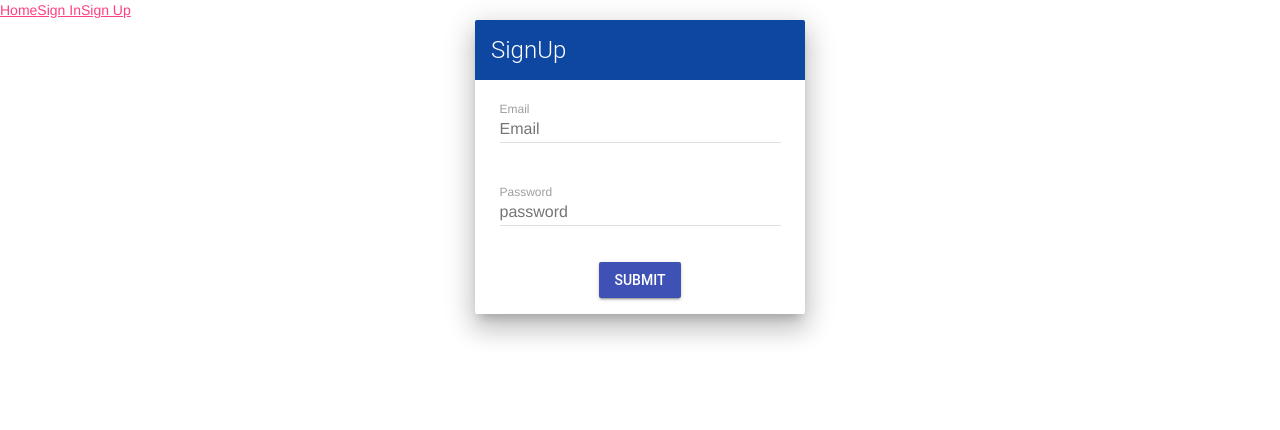
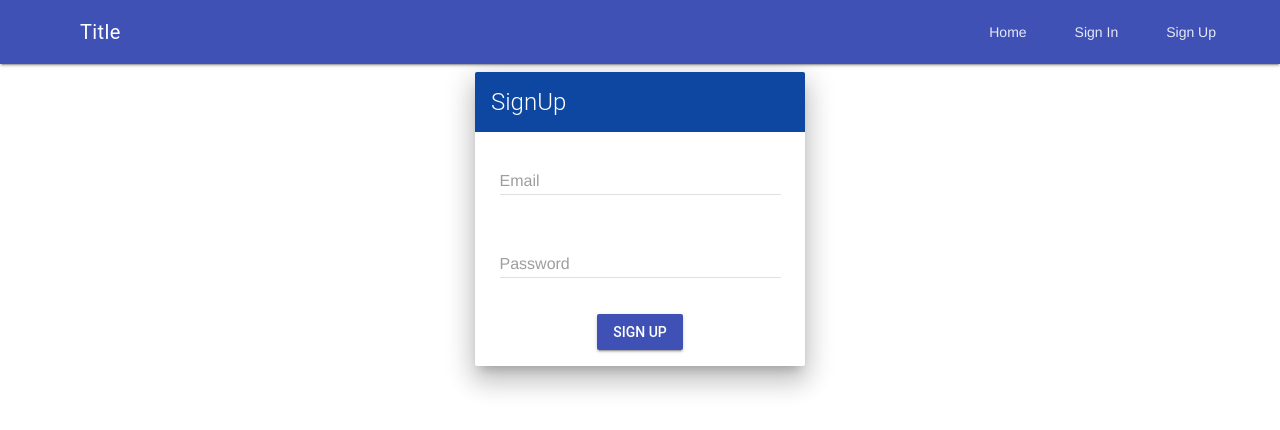
Before and after one commit to jeremiahogutu/social-network, a React (Create React App) app in the folder social-front-end/: page /signup in a window 1280 px wide. Shown: the top 430 px of the page. Built offline with nearby package versions, Linux system fonts and the light colour scheme.

Commit message:
user login and signup

```diff
--- a/social-front-end/src/App.js
+++ b/social-front-end/src/App.js
@@ -1,14 +1,38 @@
 import React from 'react';
-import {BrowserRouter} from "react-router-dom";
+import {Link} from "react-router-dom";
 import MainRouter from "./MainRouter";
 
 const App = () => (
-    <div>
-        <BrowserRouter>
-            <MainRouter/>
-        </BrowserRouter>
+    <div className="mdl-layout mdl-js-layout mdl-layout--fixed-header">
+        <header className="mdl-layout__header">
+            <div className="mdl-layout__header-row">
+                {/*Title*/}
+                <span className="mdl-layout-title">Title</span>
+                {/*Add spacer, to align navigation to the right */}
+                <div className="mdl-layout-spacer"/>
+                {/*Navigation. We hide it in small screens.*/}
+                <nav className="mdl-navigation mdl-layout--large-screen-only">
+                    <Link className="mdl-navigation__link" to="/">Home</Link>
+                    <Link className="mdl-navigation__link" to="/signin">Sign In</Link>
+                    <Link className="mdl-navigation__link" to="/signup">Sign Up</Link>
+                    {/*<a className="mdl-navigation__link" href="">Link</a>*/}
+                    {/*<a className="mdl-navigation__link" href="">Link</a>*/}
+                </nav>
+            </div>
+        </header>
+        <div className="mdl-layout__drawer">
+            <span className="mdl-layout-title">Title</span>
+            <nav className="mdl-navigation">
+                <Link className="mdl-navigation__link" to="/">Home</Link>
+                <Link className="mdl-navigation__link" to="/signin">Sign In</Link>
+                <Link className="mdl-navigation__link" to="/signup">Sign Up</Link>
+                {/*<a className="mdl-navigation__link" href="">Link</a>*/}
+            </nav>
+        </div>
+        <main className="mdl-layout__content">
+            <div className="page-content"><MainRouter/></div>
+        </main>
     </div>
-
 );
 
 export default App;
--- a/social-front-end/src/MainRouter.js
+++ b/social-front-end/src/MainRouter.js
@@ -3,11 +3,9 @@ import {Route, Switch} from 'react-router-dom'
 import Home from "./components/Home";
 import Signup from "./components/user/Signup";
 import Signin from "./components/user/Signin";
-import Menu from "./components/Menu";
 
 const MainRouter = () => (
     <div>
-        <Menu/>
         <Switch>
             <Route exact path="/" component={Home} />
             <Route exact path="/signup" component={Signup}/>
--- a/social-front-end/src/components/Menu.js
+++ /dev/null
@@ -1,14 +0,0 @@
-import React from 'react';
-import {Link} from 'react-router-dom'
-
-const Menu = () => {
-    return (
-        <div>
-            <Link to="/">Home</Link>
-            <Link to="/signin">Sign In</Link>
-            <Link to="/signup">Sign Up</Link>
-        </div>
-    );
-};
-
-export default Menu;
--- a/social-front-end/src/components/user/Signin.js
+++ b/social-front-end/src/components/user/Signin.js
@@ -66,13 +66,13 @@ class Signin extends Component {
     signInForm = (email, password, error) => (
             <div className="mdl-card mdl-shadow--16dp util-center util-spacing-h--40px" style={{margin: "0 auto"}}>
                 <div className="mdl-card__title mdl-color--blue-900">
-                    <h2 className="mdl-card__title-text mdl-color-text--white">User Login</h2>
+                    <h2 className="mdl-card__title-text mdl-color-text--white">Login</h2>
                 </div>
                 <div className="mdl-card__supporting-text mdl-grid">
                     <b className="mdl-color-text--accent" style={{display: error ? "" : "none"}}>{error}</b>
                     <form>
                         <div
-                            className="mdl-textfield mdl-js-textfield mdl-textfield--floating-label mdl-cell mdl-cell--12-col">
+                            className="mdl-textfield mdl-js-textfield mdl-textfield mdl-cell mdl-cell--12-col">
                             <label className="mdl-textfield__label mdl-color-text--grey"
                                    htmlFor="textfield_username">Email</label>
                             <input
@@ -81,12 +81,11 @@ class Signin extends Component {
                                 type="email"
                                 id="textfield_username"
                                 name="email"
-                                placeholder="Email"
                                 value={email}
                             />
                         </div>
                         <div
-                            className="mdl-textfield mdl-js-textfield mdl-textfield--floating-label mdl-cell mdl-cell--12-col">
+                            className="mdl-textfield mdl-js-textfield mdl-textfield mdl-cell mdl-cell--12-col">
                             <label className="mdl-textfield__label mdl-color-text--grey"
                                    htmlFor="textfield_password">Password</label>
                             <input
@@ -95,7 +94,6 @@ class Signin extends Component {
                                 type="password"
                                 id="textfield_password"
                                 name="password"
-                                placeholder="password"
                                 value={password}
                             />
                         </div>
--- a/social-front-end/src/components/user/Signup.js
+++ b/social-front-end/src/components/user/Signup.js
@@ -64,7 +64,7 @@ class Signup extends Component {
                 <b className="mdl-color-text--accent" style={{display: error ? "" : "none"}}>{error}</b>
                 <form>
                     <div
-                        className="mdl-textfield mdl-js-textfield mdl-textfield--floating-label mdl-cell mdl-cell--12-col">
+                        className="mdl-textfield mdl-js-textfield mdl-textfield mdl-cell mdl-cell--12-col">
                         <label className="mdl-textfield__label mdl-color-text--grey"
                                htmlFor="textfield_username">Email</label>
                         <input
@@ -73,12 +73,11 @@ class Signup extends Component {
                             type="email"
                             id="textfield_username"
                             name="email"
-                            placeholder="Email"
                             value={email}
                         />
                     </div>
                     <div
-                        className="mdl-textfield mdl-js-textfield mdl-textfield--floating-label mdl-cell mdl-cell--12-col">
+                        className="mdl-textfield mdl-js-textfield mdl-textfield mdl-cell mdl-cell--12-col">
                         <label className="mdl-textfield__label mdl-color-text--grey"
                                htmlFor="textfield_password">Password</label>
                         <input
@@ -87,7 +86,6 @@ class Signup extends Component {
                             type="password"
                             id="textfield_password"
                             name="password"
-                            placeholder="password"
                             value={password}
                         />
                     </div>
@@ -97,7 +95,7 @@ class Signup extends Component {
                             type="submit"
                             className="mdl-button mdl-js-ripple-effect mdl-js-button mdl-button--raised mdl-button--colored mdl-color--primary"
                         >
-                            Submit
+                            Sign Up
                         </button>
                     </div>
                 </form>
@@ -108,7 +106,7 @@ class Signup extends Component {
     render() {
         const {email, password, error, signUpSuccess} = this.state;
         return (
-            <div className='ui container'>
+            <div className='mdl-grid'>
                 <div className="ui positive message" style={{display: signUpSuccess ? "" : "none"}}>New account is successfully created. Please sign in</div>
                 {this.signUpForm(email, password, error)}
             </div>
--- a/social-front-end/src/index.js
+++ b/social-front-end/src/index.js
@@ -1,5 +1,10 @@
 import React from 'react';
 import ReactDOM from 'react-dom';
 import App from './App';
+import { BrowserRouter } from 'react-router-dom'
 
-ReactDOM.render(<App />, document.getElementById('root'));
+
+ReactDOM.render(
+    <BrowserRouter>
+        <App />
+    </BrowserRouter>, document.getElementById('root'));
```
